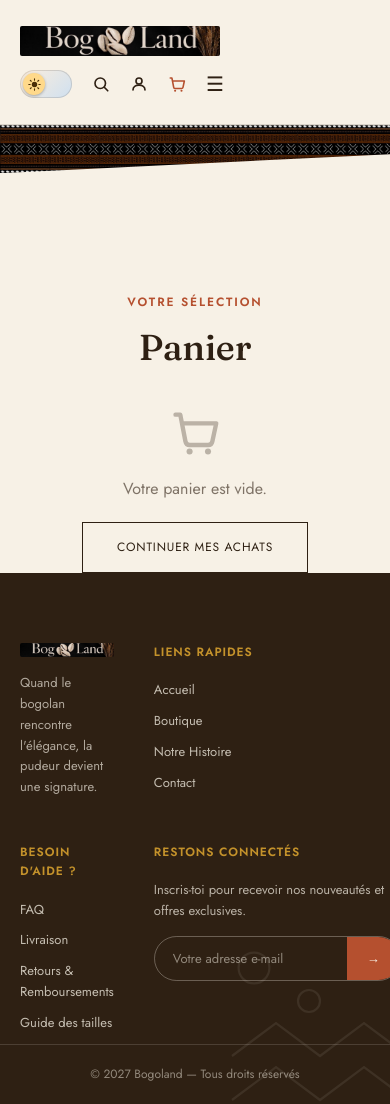
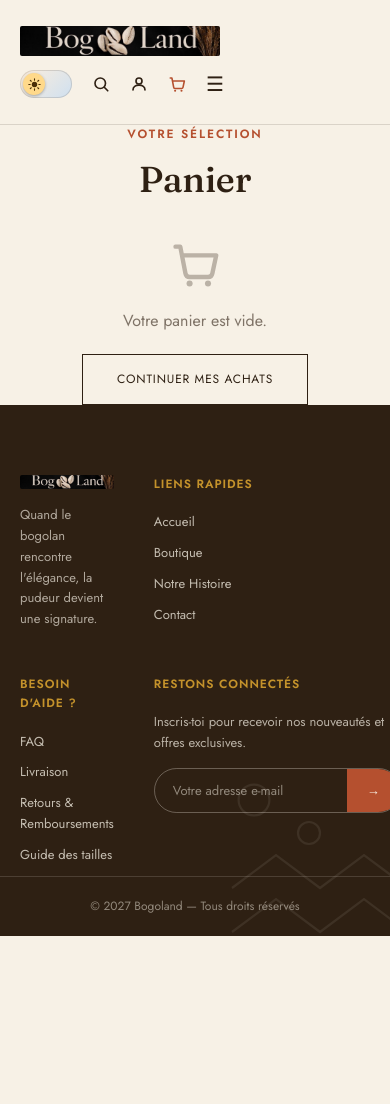
Before and after one commit to MohamedK14/bogoland-website, a plain HTML site: page cart.html in a window 390 px wide. After the commit the page ends 936 px from the top, so only its background shows below. Drawn offline with Linux system fonts and the light colour scheme.

Commit message:
Remove bogoland1/bogoland2 pattern-strip decorative images and CSS entirely (unused now); fix mobile section-padding regression that was creating a big black gap before Produits populaires
- pattern-strip (bogoland1.jpeg) removed from all 6 pages + CSS + file
- pattern-divider (bogoland2.jpeg) was already dead code since the hero/
  story merge dropped its only usage — removed CSS + file too
- Scoped the extra mobile top-padding fix to #collections specifically
  instead of all .section elements, since applying it globally was also
  padding out the section after Nos Valeurs, stacking with its own bottom
  padding into a large empty gap

```diff
--- a/cart.html
+++ b/cart.html
@@ -67,7 +67,7 @@
   </div>
 </header>
 
-<div class="pattern-strip"></div>
+
 
 <section class="section wrap">
   <div class="section-head">
--- a/css/style.css
+++ b/css/style.css
@@ -54,13 +54,6 @@ img{max-width:100%; display:block;}
   overflow:hidden;
 }
 
-/* bogolan-inspired geometric pattern strip (original triangle/diamond motif) */
-.pattern-strip{ height:48px; width:100%;
-  background: url('../bogoland1.jpeg') repeat-x left center; background-size:auto 100%;
-  clip-path: polygon(0 0,100% 0,100% 60%,0 100%);
-}
-.pattern-divider{ display:block; width:100%; height:60px;
-  background: url('../bogoland2.jpeg') repeat-x left center; background-size:auto 100%; }
 
 header{ padding:26px 0; border-bottom:1px solid var(--line); background:var(--bg); position:sticky; top:0; z-index:50; transition:background .3s ease; }
 .header-inner{ display:flex; align-items:center; justify-content:space-between; }
@@ -500,7 +493,7 @@ footer li{ margin-bottom:10px; font-size:13px; color:rgba(247,241,230,0.75); }
   .collections{ grid-template-columns:1fr 1fr; }
   .valeurs-grid{ grid-template-columns:1fr; }
   .search-overlay{ padding:40px 16px 16px; }
-  .section{ padding-top:120px; }
+  #collections{ padding-top:120px; } /* only the section right after the slider needs the extra top gap */
   .section-head{ margin-bottom:30px; }
   .section-head .story-label{ margin-bottom:6px; }
 }
```
Also changed, not shown: account.html (+0 -2 lines), contact.html (+1 -1 lines), index.html (+1 -1 lines), product.html (+1 -1 lines), shop.html (+0 -2 lines), bogoland1.jpeg (deleted), bogoland2.jpeg (deleted).
